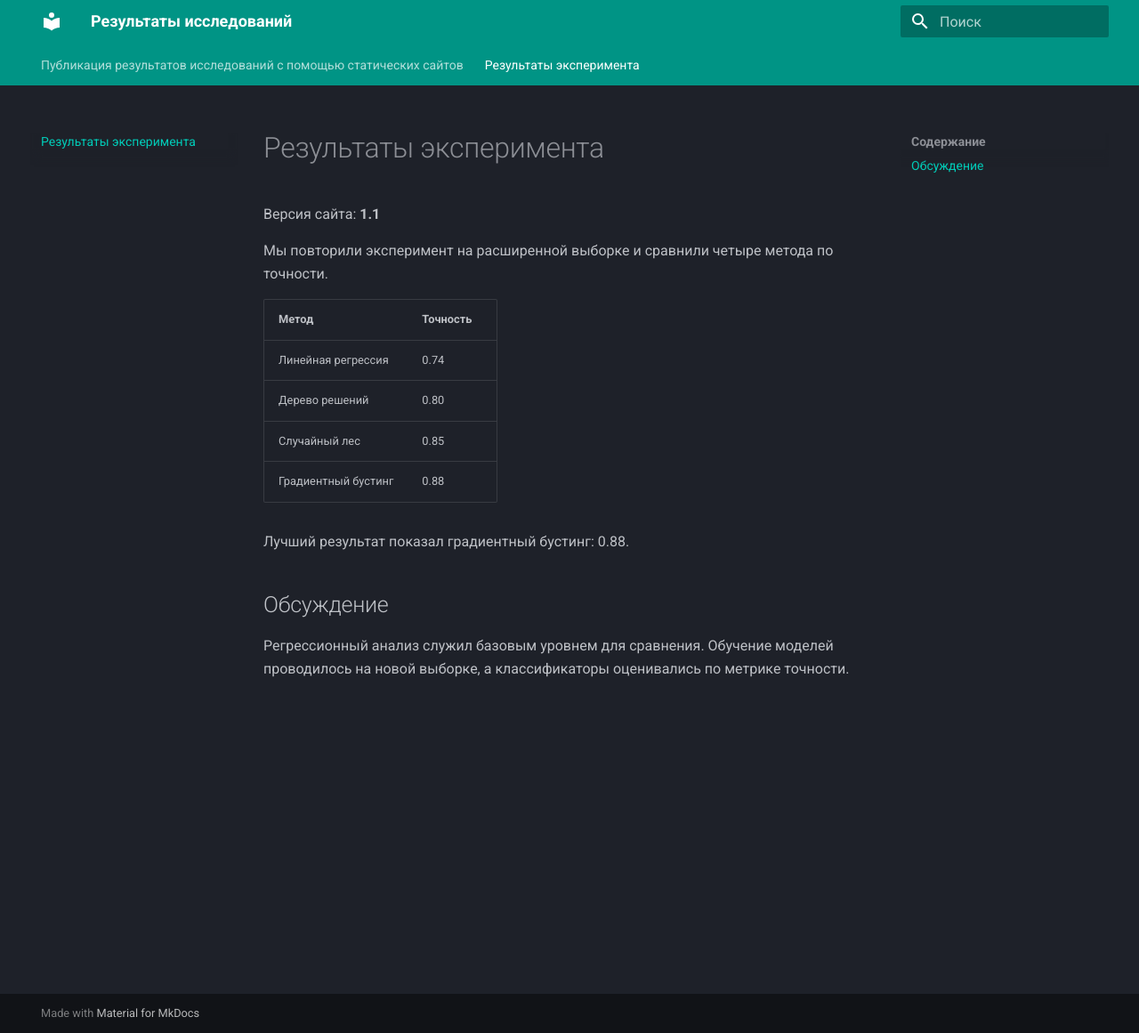
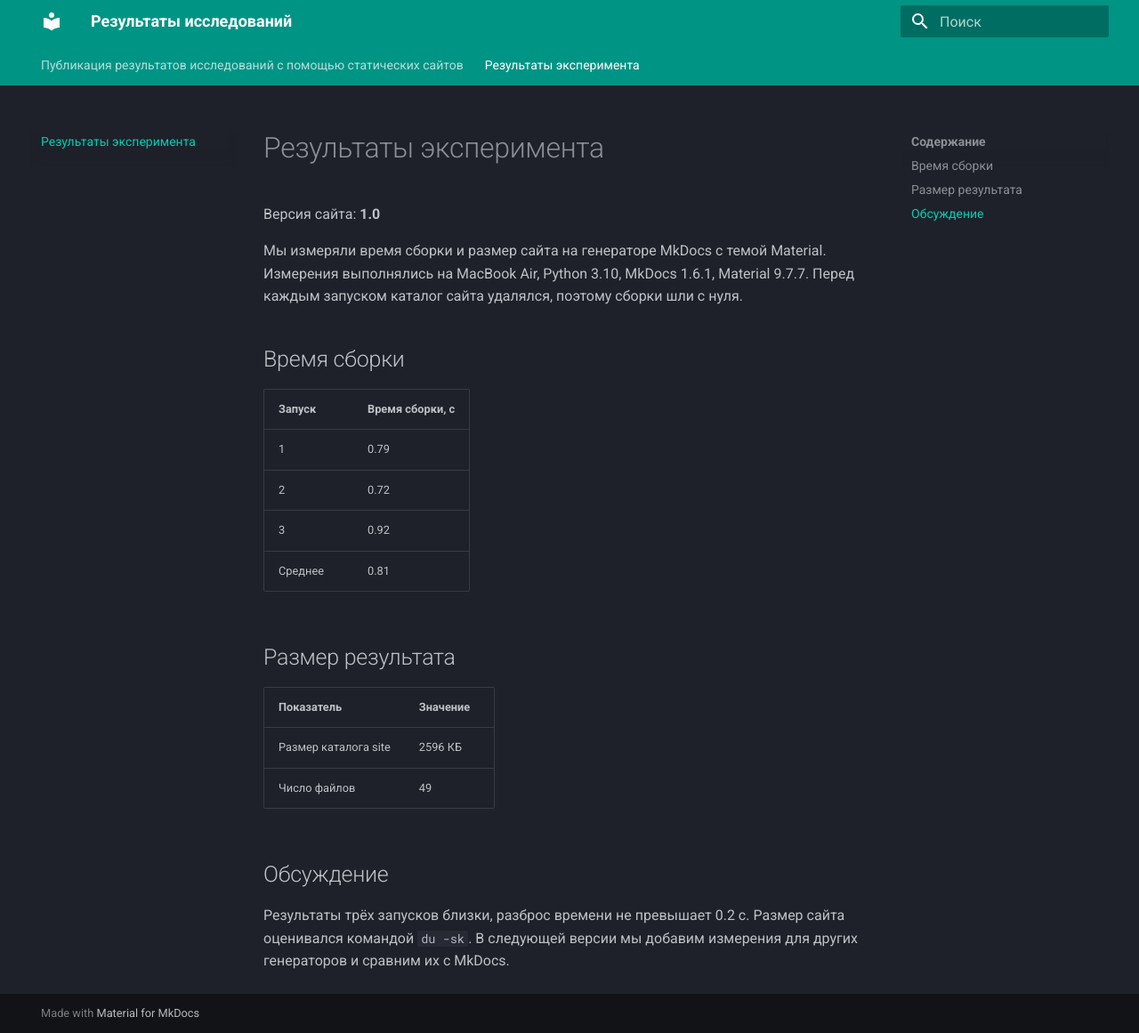
Before and after one commit to nattashalevch/research-site, an MkDocs documentation site: the page built from docs/results.md, in a window 1280 px wide and 1161 px high. Shown: the whole window at 89% size. Built offline with MkDocs 1.6.1 and Material for MkDocs 9.7.7, drawn with Linux system fonts in a browser that asks for light colours; the version menu is left out.

Commit message:
Replace placeholder data with MkDocs measurements

```diff
--- a/docs/results.md
+++ b/docs/results.md
@@ -1,18 +1,25 @@
 # Результаты эксперимента
 
-Версия сайта: **1.1**
+Версия сайта: **1.0**
 
-Мы повторили эксперимент на расширенной выборке и сравнили четыре метода по точности.
+Мы измеряли время сборки и размер сайта на генераторе MkDocs с темой Material. Измерения выполнялись на MacBook Air, Python 3.10, MkDocs 1.6.1, Material 9.7.7. Перед каждым запуском каталог сайта удалялся, поэтому сборки шли с нуля.
 
-| Метод | Точность |
+## Время сборки
+
+| Запуск | Время сборки, с |
 |---|---|
-| Линейная регрессия | 0.74 |
-| Дерево решений | 0.80 |
-| Случайный лес | 0.85 |
-| Градиентный бустинг | 0.88 |
+| 1 | 0.79 |
+| 2 | 0.72 |
+| 3 | 0.92 |
+| Среднее | 0.81 |
 
-Лучший результат показал градиентный бустинг: 0.88.
+## Размер результата
+
+| Показатель | Значение |
+|---|---|
+| Размер каталога site | 2596 КБ |
+| Число файлов | 49 |
 
 ## Обсуждение
 
-Регрессионный анализ служил базовым уровнем для сравнения. Обучение моделей проводилось на новой выборке, а классификаторы оценивались по метрике точности.
+Результаты трёх запусков близки, разброс времени не превышает 0.2 с. Размер сайта оценивался командой `du -sk`. В следующей версии мы добавим измерения для других генераторов и сравним их с MkDocs.
```
